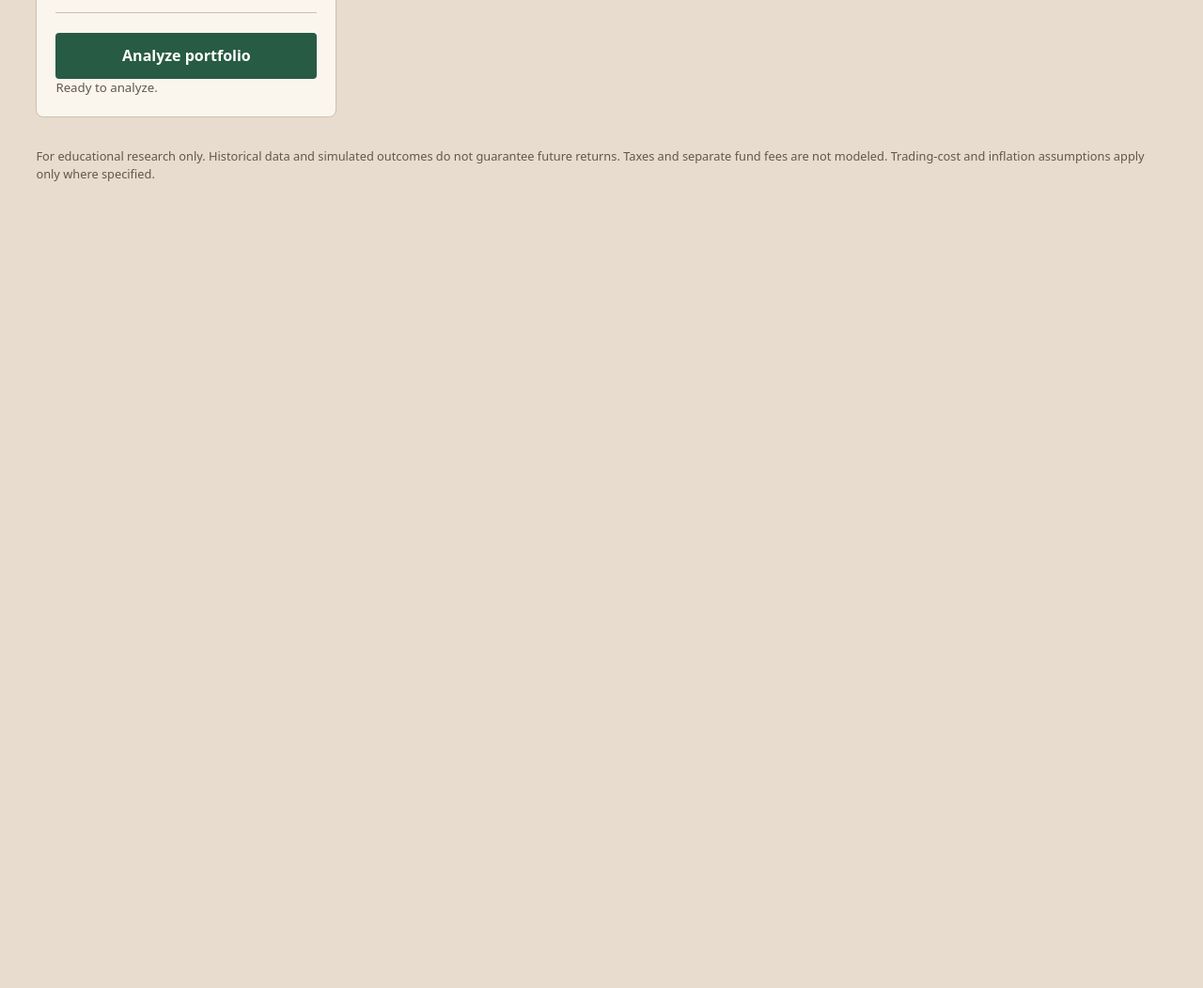
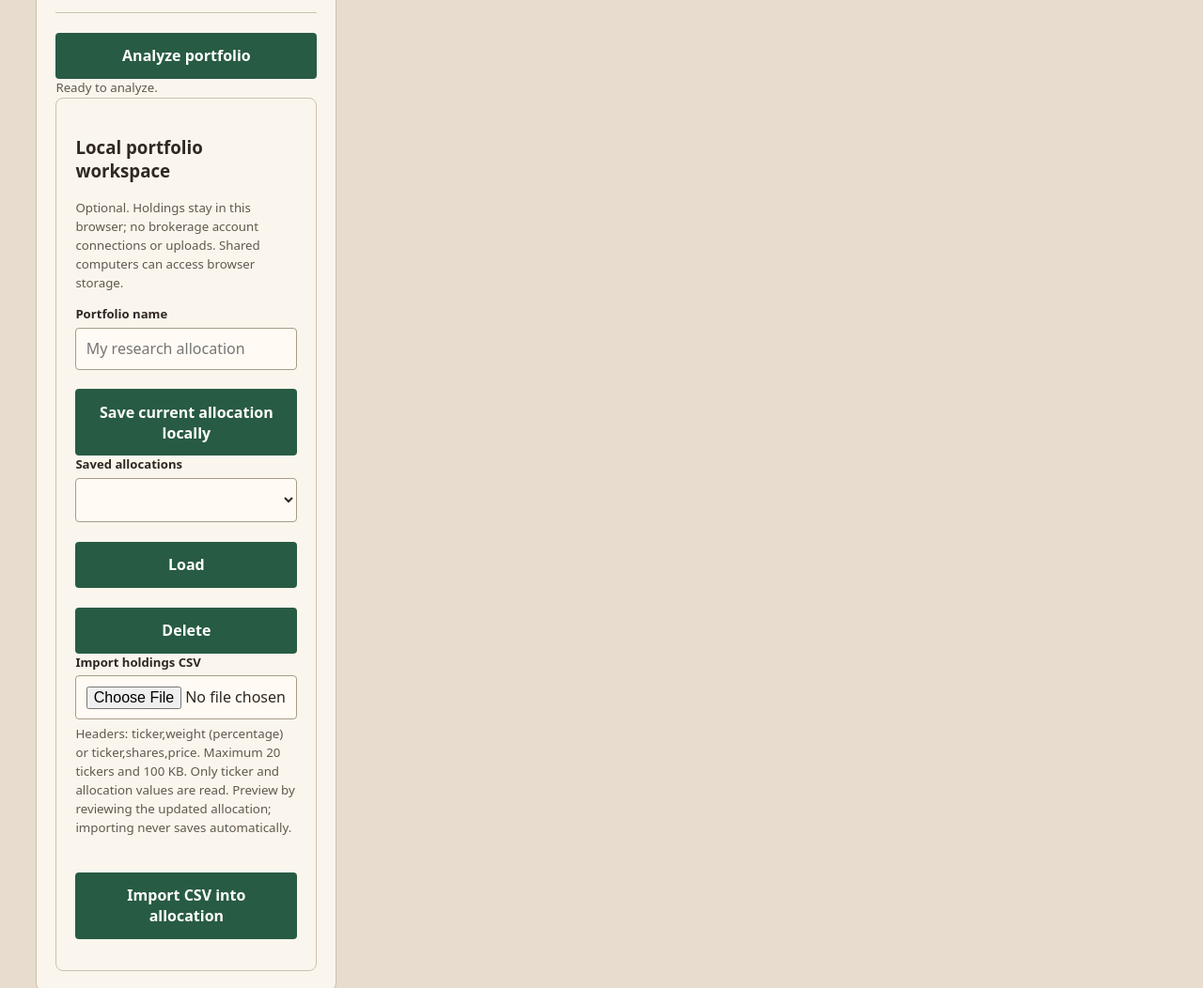
Before and after one commit to Aram-Barajas/Monte-Carlo-Portfolio-Lab, a plain HTML site: page frontend/index.html in a window 1280 px wide. Shown: the part 789-1841 px from the top of the page at 94% size. Before the commit the page ends 1012 px from the top, so only its background shows below. Drawn offline with Linux system fonts and the light colour scheme; files that its build step writes are made by us from their sources; files whose address does not match are found by name.

Commit message:
feat: expose private portfolio tools and make discovery caveats explicit

```diff
--- a/frontend/index.html
+++ b/frontend/index.html
@@ -21,6 +21,7 @@
     <script src="/static/model-validation.js" defer></script>
     <script src="/static/discovery.js" defer></script>
     <script src="/static/workspace.js" defer></script>
+    <script src="/static/personal-portfolio.js" defer></script>
 
 </head>
 <body>
@@ -496,7 +497,7 @@ WMT</textarea>
                     <select id="discovery-objective">
                         <option value="volatility_reduction">Volatility reduction</option>
                         <option value="sharpe_improvement">Sharpe ratio improvement</option>
-                        <option value="return_improvement">Annualized return improvement</option>
+                        <option value="return_improvement">Historical return improvement (performance chasing; interpret cautiously)</option>
                     </select>
                     <label for="discovery-holdout">Reserved validation history (%)</label>
                     <input id="discovery-holdout" type="number" min="10" max="50" step="1" value="25">
@@ -506,6 +507,25 @@ WMT</textarea>
                     <p class="muted">Test each asset separately, funded by proportionally reducing current holdings. Candidates must match the portfolio's historical dates. No actual trades are placed.</p>
                     <p id="discovery-status" class="muted" role="status" aria-live="polite">Ready to screen.</p>
                 </div>
+                <section class="panel personal-tools" aria-labelledby="personal-tools-title">
+                    <h3 id="personal-tools-title">Local portfolio workspace</h3>
+                    <p class="muted">Optional. Holdings stay in this browser; no brokerage account connections or uploads. Shared computers can access browser storage.</p>
+                    <label for="personal-name">Portfolio name</label>
+                    <input id="personal-name" type="text" maxlength="60" placeholder="My research allocation">
+                    <button id="personal-save" type="button">Save current allocation locally</button>
+                    <label for="personal-saved">Saved allocations</label>
+                    <select id="personal-saved" aria-label="Saved portfolio allocations"></select>
+                    <div class="personal-actions">
+                        <button id="personal-load" type="button">Load</button>
+                        <button id="personal-delete" type="button">Delete</button>
+                    </div>
+                    <label for="personal-csv">Import holdings CSV</label>
+                    <input id="personal-csv" type="file" accept=".csv,text/csv">
+                    <small>Headers: ticker,weight (percentage) or ticker,shares,price. Maximum 20 tickers and 100 KB. Only ticker and allocation values are read. Preview by reviewing the updated allocation; importing never saves automatically.</small>
+                    <button id="personal-import" type="button">Import CSV into allocation</button>
+                    <p class="muted" id="personal-concentration"></p>
+                    <p id="personal-status" role="status" aria-live="polite" class="muted"></p>
+                </section>
             </aside>
 
             <section class="results" aria-label="Research results">
```
